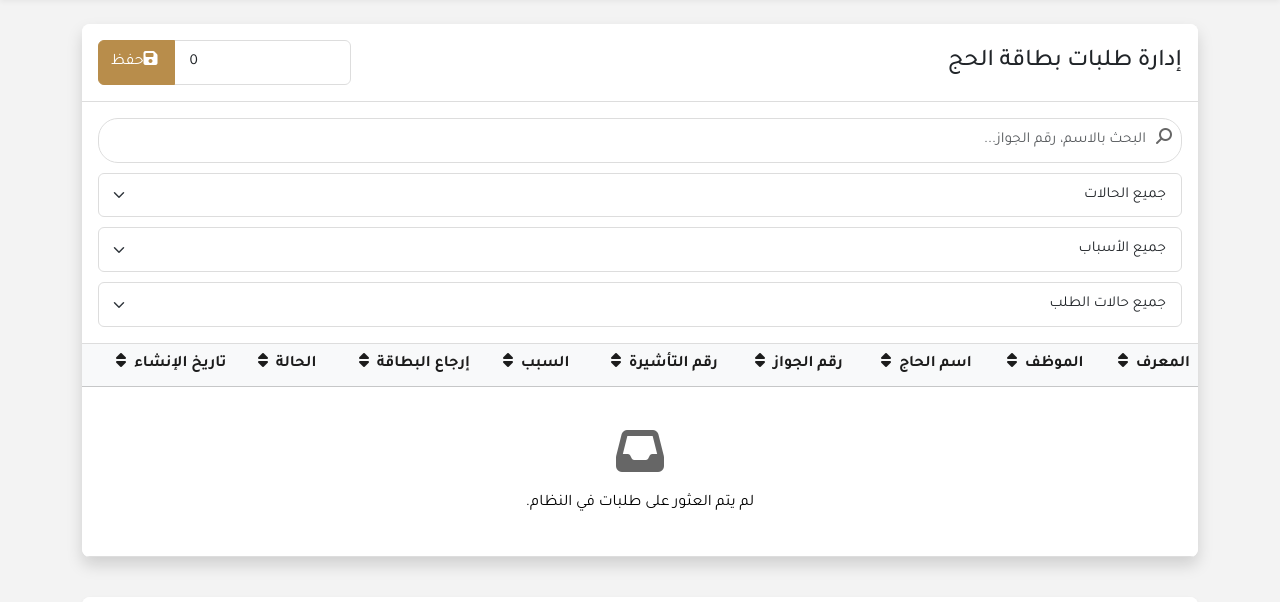
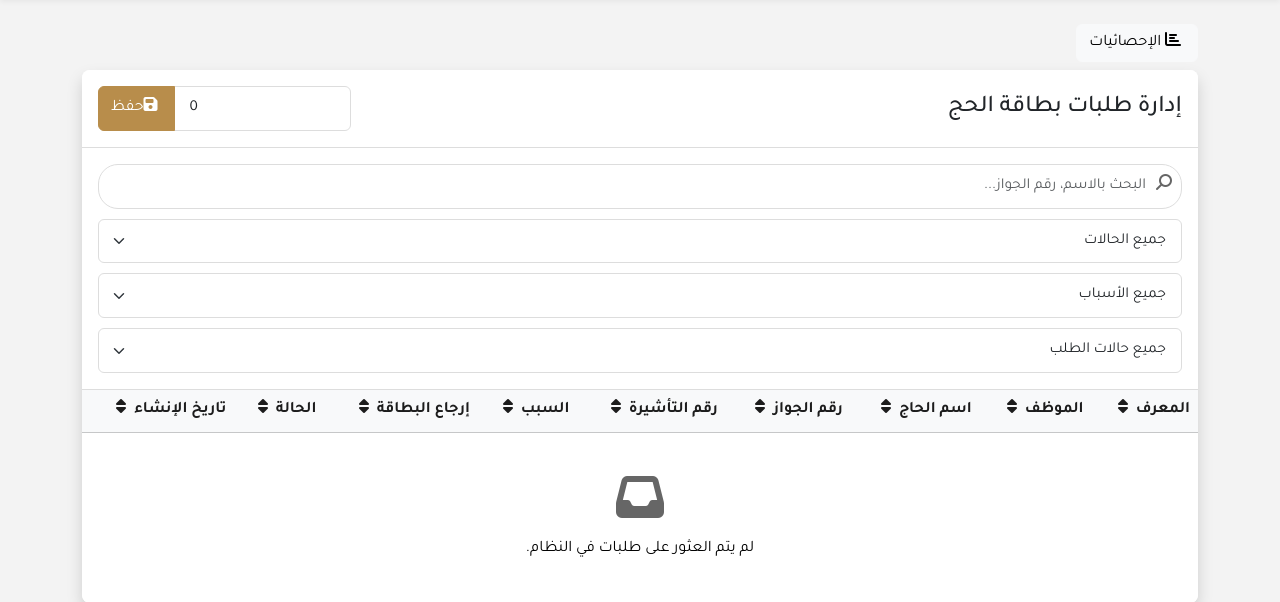
Before and after one commit to C3ZIZ/NusukRequestApp, a Flask app: page /admin in a window 1280 px wide. Shown: the part 70-672 px from the top of the page. Run offline with Flask 3, Linux system fonts and the light colour scheme; data that the repository does not hold is empty.

Commit message:
Statistics btn fix place

```diff
--- a/templates/admin.html
+++ b/templates/admin.html
@@ -5,6 +5,12 @@
 {% block content %}
 <div class="row mb-4">
     <div class="col-12">
+        <div class="d-flex justify-content-between align-items-center mb-2">
+            <a href="/statistics" class="btn btn-light" style="order: -1;">
+                <i class="fas fa-chart-bar ms-1"></i>
+                الإحصائيات
+            </a>
+        </div>
         <div class="card border-0 shadow">
             <div class="card-header bg-white d-flex justify-content-between align-items-center py-3">
                 <div class="d-flex align-items-center">
```
